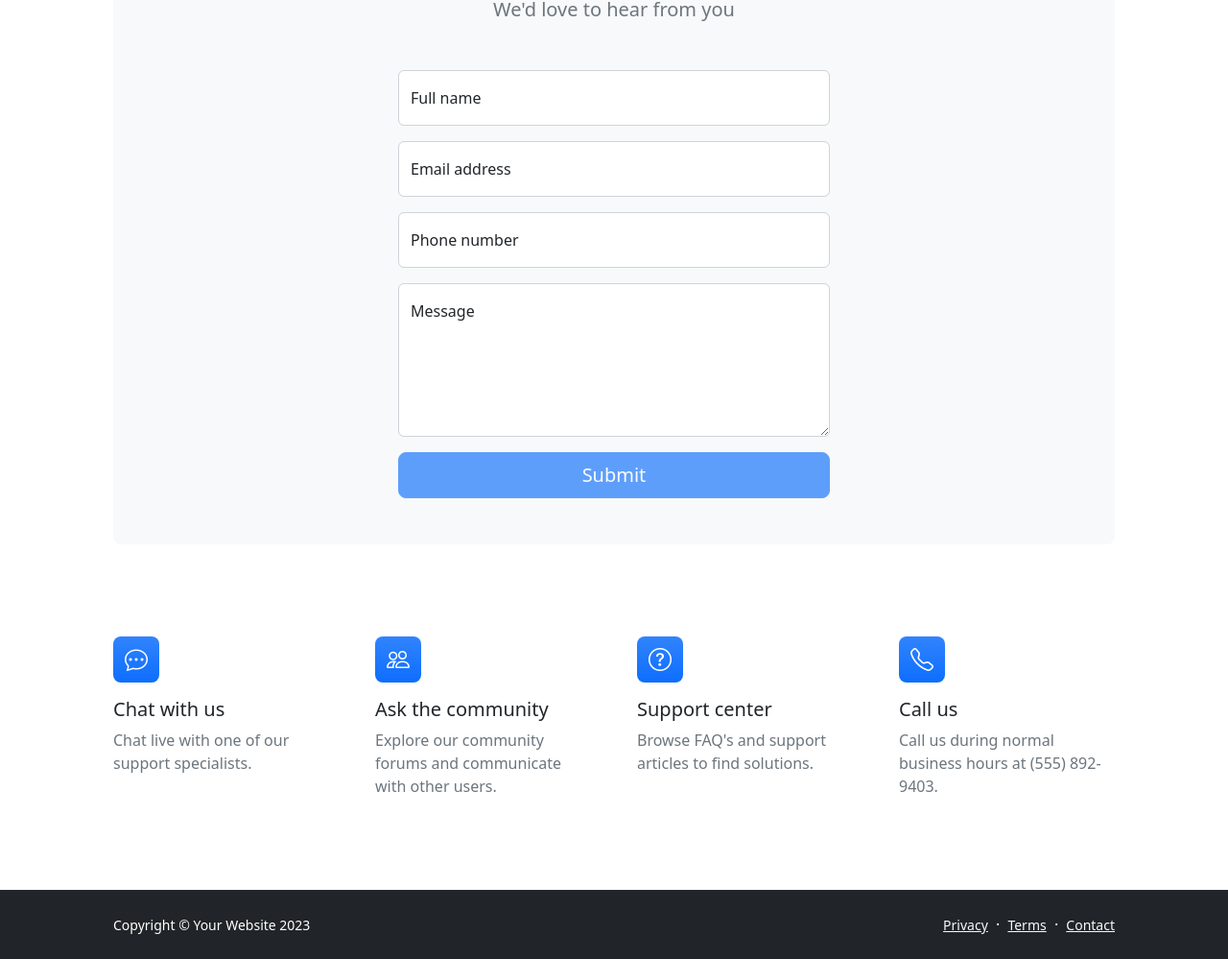
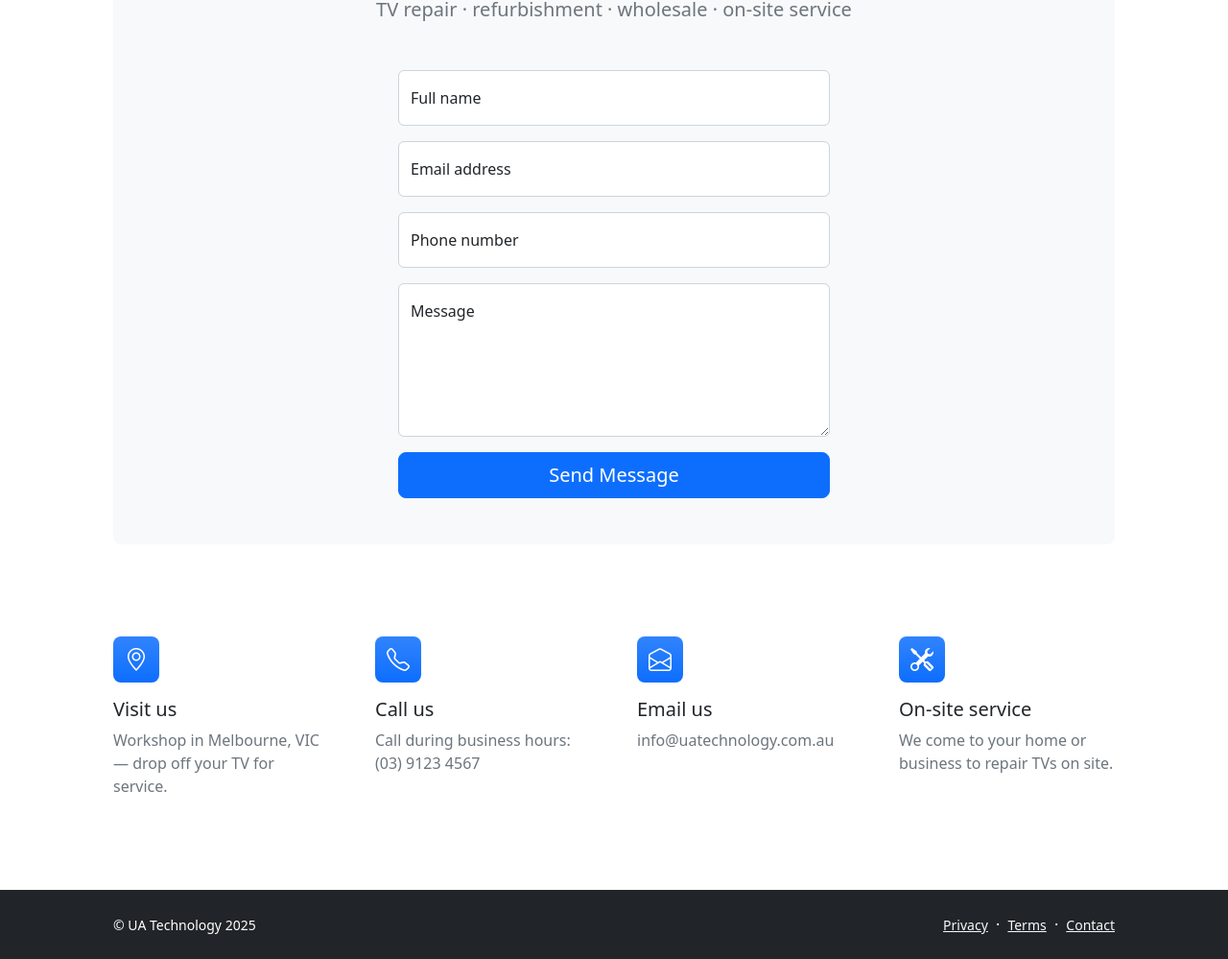
Before and after one commit to gongshizi/gongshizi.github.io, a website: page contact.html in a window 1280 px wide. Shown: the part 277-1276 px from the top of the page at 96% size. Drawn offline with nearby package versions, Linux system fonts and the light colour scheme.

Commit message:
Update contact.html

```diff
--- a/contact.html
+++ b/contact.html
@@ -3,9 +3,9 @@
     <head>
         <meta charset="utf-8" />
         <meta name="viewport" content="width=device-width, initial-scale=1, shrink-to-fit=no" />
-        <meta name="description" content />
-        <meta name="author" content />
-        <title>Modern Business - Start Bootstrap Template</title>
+        <meta name="description" content="UA Technology contact page — get in touch for TV repairs, refurbishment, on-site service, wholesale and parts in Melbourne." />
+        <meta name="author" content="UA Technology" />
+        <title>UA TECHNOLOGY · Contact</title>
         <!-- Favicon-->
         <link rel="icon" type="image/x-icon" href="assets/favicon.ico" />
         <!-- Bootstrap icons-->
@@ -18,7 +18,7 @@
             <!-- Navigation-->
             <nav class="navbar navbar-expand-lg navbar-dark bg-dark">
                 <div class="container px-5">
-                    <a class="navbar-brand" href="index.html">Start Bootstrap</a>
+                    <a class="navbar-brand" href="index.html">UA TECHNOLOGY</a>
                     <button class="navbar-toggler" type="button" data-bs-toggle="collapse" data-bs-target="#navbarSupportedContent" aria-controls="navbarSupportedContent" aria-expanded="false" aria-label="Toggle navigation"><span class="navbar-toggler-icon"></span></button>
                     <div class="collapse navbar-collapse" id="navbarSupportedContent">
                         <ul class="navbar-nav ms-auto mb-2 mb-lg-0">
@@ -52,88 +52,59 @@
                     <div class="bg-light rounded-3 py-5 px-4 px-md-5 mb-5">
                         <div class="text-center mb-5">
                             <div class="feature bg-primary bg-gradient text-white rounded-3 mb-3"><i class="bi bi-envelope"></i></div>
-                            <h1 class="fw-bolder">Get in touch</h1>
-                            <p class="lead fw-normal text-muted mb-0">We'd love to hear from you</p>
+                            <h1 class="fw-bolder">Contact UA Technology</h1>
+                            <p class="lead fw-normal text-muted mb-0">TV repair · refurbishment · wholesale · on-site service</p>
                         </div>
                         <div class="row gx-5 justify-content-center">
                             <div class="col-lg-8 col-xl-6">
-                                <!-- * * * * * * * * * * * * * * *-->
-                                <!-- * * SB Forms Contact Form * *-->
-                                <!-- * * * * * * * * * * * * * * *-->
-                                <!-- This form is pre-integrated with SB Forms.-->
-                                <!-- To make this form functional, sign up at-->
-                                <!-- https://startbootstrap.com/solution/contact-forms-->
-                                <!-- to get an API token!-->
-                                <form id="contactForm" data-sb-form-api-token="API_TOKEN">
+                                <form id="contactForm">
                                     <!-- Name input-->
                                     <div class="form-floating mb-3">
-                                        <input class="form-control" id="name" type="text" placeholder="Enter your name..." data-sb-validations="required" />
+                                        <input class="form-control" id="name" type="text" placeholder="Enter your name..." required />
                                         <label for="name">Full name</label>
-                                        <div class="invalid-feedback" data-sb-feedback="name:required">A name is required.</div>
                                     </div>
                                     <!-- Email address input-->
                                     <div class="form-floating mb-3">
-                                        <input class="form-control" id="email" type="email" placeholder="name@example.com" data-sb-validations="required,email" />
+                                        <input class="form-control" id="email" type="email" placeholder="name@example.com" required />
                                         <label for="email">Email address</label>
-                                        <div class="invalid-feedback" data-sb-feedback="email:required">An email is required.</div>
-                                        <div class="invalid-feedback" data-sb-feedback="email:email">Email is not valid.</div>
                                     </div>
                                     <!-- Phone number input-->
                                     <div class="form-floating mb-3">
-                                        <input class="form-control" id="phone" type="tel" placeholder="(123) 456-7890" data-sb-validations="required" />
+                                        <input class="form-control" id="phone" type="tel" placeholder="(03) 9123 4567" required />
                                         <label for="phone">Phone number</label>
-                                        <div class="invalid-feedback" data-sb-feedback="phone:required">A phone number is required.</div>
                                     </div>
                                     <!-- Message input-->
                                     <div class="form-floating mb-3">
-                                        <textarea class="form-control" id="message" type="text" placeholder="Enter your message here..." style="height: 10rem" data-sb-validations="required"></textarea>
+                                        <textarea class="form-control" id="message" type="text" placeholder="Enter your message here..." style="height: 10rem" required></textarea>
                                         <label for="message">Message</label>
-                                        <div class="invalid-feedback" data-sb-feedback="message:required">A message is required.</div>
                                     </div>
-                                    <!-- Submit success message-->
-                                    <!---->
-                                    <!-- This is what your users will see when the form-->
-                                    <!-- has successfully submitted-->
-                                    <div class="d-none" id="submitSuccessMessage">
-                                        <div class="text-center mb-3">
-                                            <div class="fw-bolder">Form submission successful!</div>
-                                            To activate this form, sign up at
-                                            <br />
-                                            <a href="https://startbootstrap.com/solution/contact-forms">https://startbootstrap.com/solution/contact-forms</a>
-                                        </div>
-                                    </div>
-                                    <!-- Submit error message-->
-                                    <!---->
-                                    <!-- This is what your users will see when there is-->
-                                    <!-- an error submitting the form-->
-                                    <div class="d-none" id="submitErrorMessage"><div class="text-center text-danger mb-3">Error sending message!</div></div>
                                     <!-- Submit Button-->
-                                    <div class="d-grid"><button class="btn btn-primary btn-lg disabled" id="submitButton" type="submit">Submit</button></div>
+                                    <div class="d-grid"><button class="btn btn-primary btn-lg" id="submitButton" type="submit">Send Message</button></div>
                                 </form>
                             </div>
                         </div>
                     </div>
                     <!-- Contact cards-->
-                    <div class="row gx-5 row-cols-2 row-cols-lg-4 py-5">
-                        <div class="col">
-                            <div class="feature bg-primary bg-gradient text-white rounded-3 mb-3"><i class="bi bi-chat-dots"></i></div>
-                            <div class="h5 mb-2">Chat with us</div>
-                            <p class="text-muted mb-0">Chat live with one of our support specialists.</p>
+                    <div class="row gx-5 row-cols-1 row-cols-lg-4 py-5">
+                        <div class="col mb-4 mb-lg-0">
+                            <div class="feature bg-primary bg-gradient text-white rounded-3 mb-3"><i class="bi bi-geo-alt"></i></div>
+                            <div class="h5 mb-2">Visit us</div>
+                            <p class="text-muted mb-0">Workshop in Melbourne, VIC — drop off your TV for service.</p>
+                        </div>
+                        <div class="col mb-4 mb-lg-0">
+                            <div class="feature bg-primary bg-gradient text-white rounded-3 mb-3"><i class="bi bi-telephone"></i></div>
+                            <div class="h5">Call us</div>
+                            <p class="text-muted mb-0">Call during business hours: (03) 9123 4567</p>
+                        </div>
+                        <div class="col mb-4 mb-lg-0">
+                            <div class="feature bg-primary bg-gradient text-white rounded-3 mb-3"><i class="bi bi-envelope-open"></i></div>
+                            <div class="h5">Email us</div>
+                            <p class="text-muted mb-0">info@uatechnology.com.au</p>
                         </div>
                         <div class="col">
-                            <div class="feature bg-primary bg-gradient text-white rounded-3 mb-3"><i class="bi bi-people"></i></div>
-                            <div class="h5">Ask the community</div>
-                            <p class="text-muted mb-0">Explore our community forums and communicate with other users.</p>
-                        </div>
-                        <div class="col">
-                            <div class="feature bg-primary bg-gradient text-white rounded-3 mb-3"><i class="bi bi-question-circle"></i></div>
-                            <div class="h5">Support center</div>
-                            <p class="text-muted mb-0">Browse FAQ's and support articles to find solutions.</p>
-                        </div>
-                        <div class="col">
-                            <div class="feature bg-primary bg-gradient text-white rounded-3 mb-3"><i class="bi bi-telephone"></i></div>
-                            <div class="h5">Call us</div>
-                            <p class="text-muted mb-0">Call us during normal business hours at (555) 892-9403.</p>
+                            <div class="feature bg-primary bg-gradient text-white rounded-3 mb-3"><i class="bi bi-tools"></i></div>
+                            <div class="h5">On-site service</div>
+                            <p class="text-muted mb-0">We come to your home or business to repair TVs on site.</p>
                         </div>
                     </div>
                 </div>
@@ -143,13 +114,13 @@
         <footer class="bg-dark py-4 mt-auto">
             <div class="container px-5">
                 <div class="row align-items-center justify-content-between flex-column flex-sm-row">
-                    <div class="col-auto"><div class="small m-0 text-white">Copyright &copy; Your Website 2023</div></div>
+                    <div class="col-auto"><div class="small m-0 text-white">© UA Technology 2025</div></div>
                     <div class="col-auto">
                         <a class="link-light small" href="#!">Privacy</a>
                         <span class="text-white mx-1">&middot;</span>
                         <a class="link-light small" href="#!">Terms</a>
                         <span class="text-white mx-1">&middot;</span>
-                        <a class="link-light small" href="#!">Contact</a>
+                        <a class="link-light small" href="contact.html">Contact</a>
                     </div>
                 </div>
             </div>
@@ -158,10 +129,5 @@
         <script src="https://cdn.jsdelivr.net/npm/bootstrap@5.2.3/dist/js/bootstrap.bundle.min.js"></script>
         <!-- Core theme JS-->
         <script src="js/scripts.js"></script>
-        <!-- * * * * * * * * * * * * * * * * * * * * * * * * * * * * * * * * * * * * * * * *-->
-        <!-- * *                               SB Forms JS                               * *-->
-        <!-- * * Activate your form at https://startbootstrap.com/solution/contact-forms * *-->
-        <!-- * * * * * * * * * * * * * * * * * * * * * * * * * * * * * * * * * * * * * * * *-->
-        <script src="https://cdn.startbootstrap.com/sb-forms-latest.js"></script>
     </body>
 </html>
```
